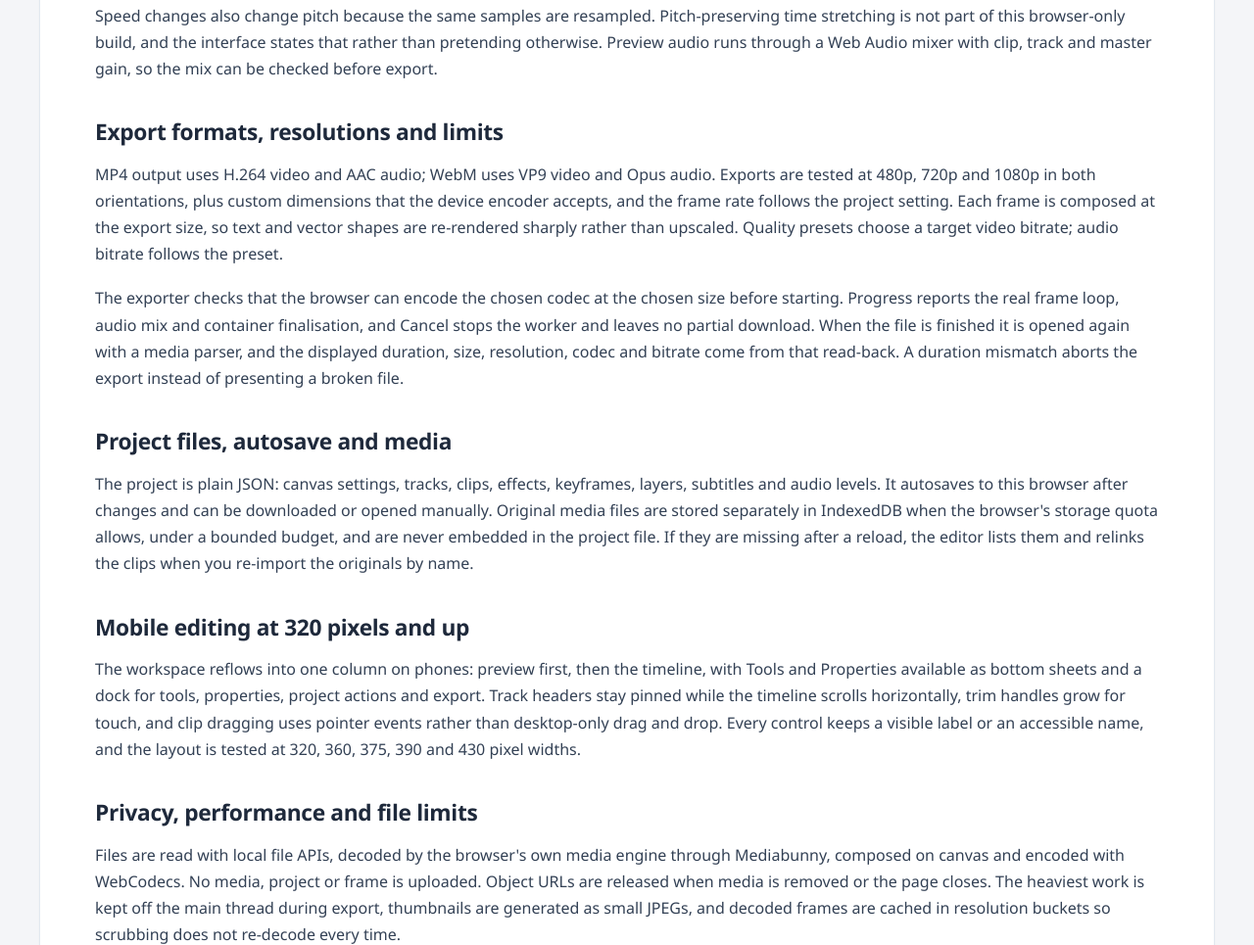
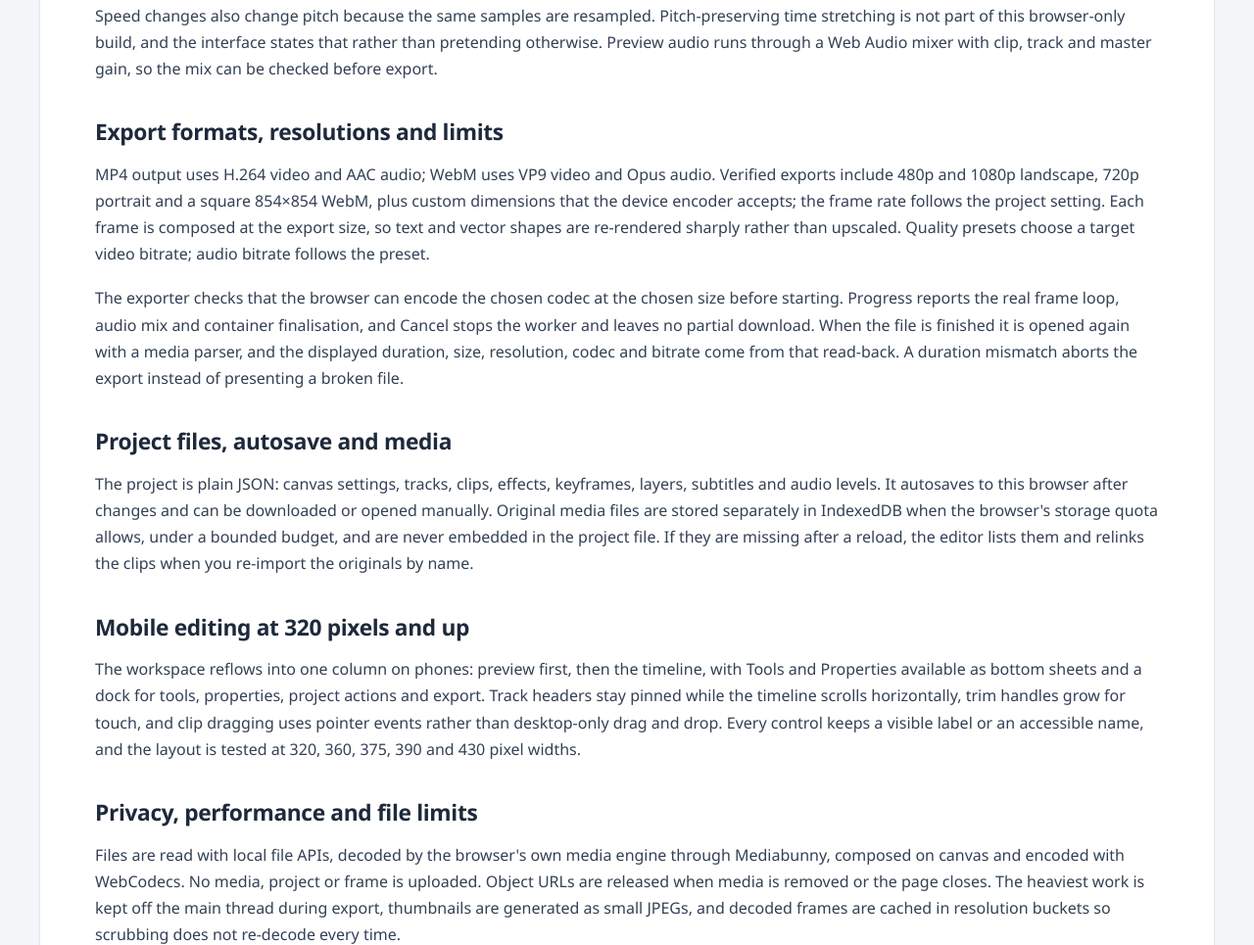
Before and after one commit to a103350601123/LetItEditt, a website with bundled scripts: page media-and-motion/video-editor/index.html in a window 1280 px wide. Shown: the part 3045-4010 px from the top of the page at 98% size. Built offline with nearby package versions, Linux system fonts and the light colour scheme.

Commit message:
Clarify verified export matrix in editor copy

```diff
--- a/media-and-motion/video-editor/index.html
+++ b/media-and-motion/video-editor/index.html
@@ -429,7 +429,7 @@
       <p>Speed changes also change pitch because the same samples are resampled. Pitch-preserving time stretching is not part of this browser-only build, and the interface states that rather than pretending otherwise. Preview audio runs through a Web Audio mixer with clip, track and master gain, so the mix can be checked before export.</p>
 
       <h2>Export formats, resolutions and limits</h2>
-      <p>MP4 output uses H.264 video and AAC audio; WebM uses VP9 video and Opus audio. Exports are tested at 480p, 720p and 1080p in both orientations, plus custom dimensions that the device encoder accepts, and the frame rate follows the project setting. Each frame is composed at the export size, so text and vector shapes are re-rendered sharply rather than upscaled. Quality presets choose a target video bitrate; audio bitrate follows the preset.</p>
+      <p>MP4 output uses H.264 video and AAC audio; WebM uses VP9 video and Opus audio. Verified exports include 480p and 1080p landscape, 720p portrait and a square 854×854 WebM, plus custom dimensions that the device encoder accepts; the frame rate follows the project setting. Each frame is composed at the export size, so text and vector shapes are re-rendered sharply rather than upscaled. Quality presets choose a target video bitrate; audio bitrate follows the preset.</p>
       <p>The exporter checks that the browser can encode the chosen codec at the chosen size before starting. Progress reports the real frame loop, audio mix and container finalisation, and Cancel stops the worker and leaves no partial download. When the file is finished it is opened again with a media parser, and the displayed duration, size, resolution, codec and bitrate come from that read-back. A duration mismatch aborts the export instead of presenting a broken file.</p>
 
       <h2>Project files, autosave and media</h2>
```
